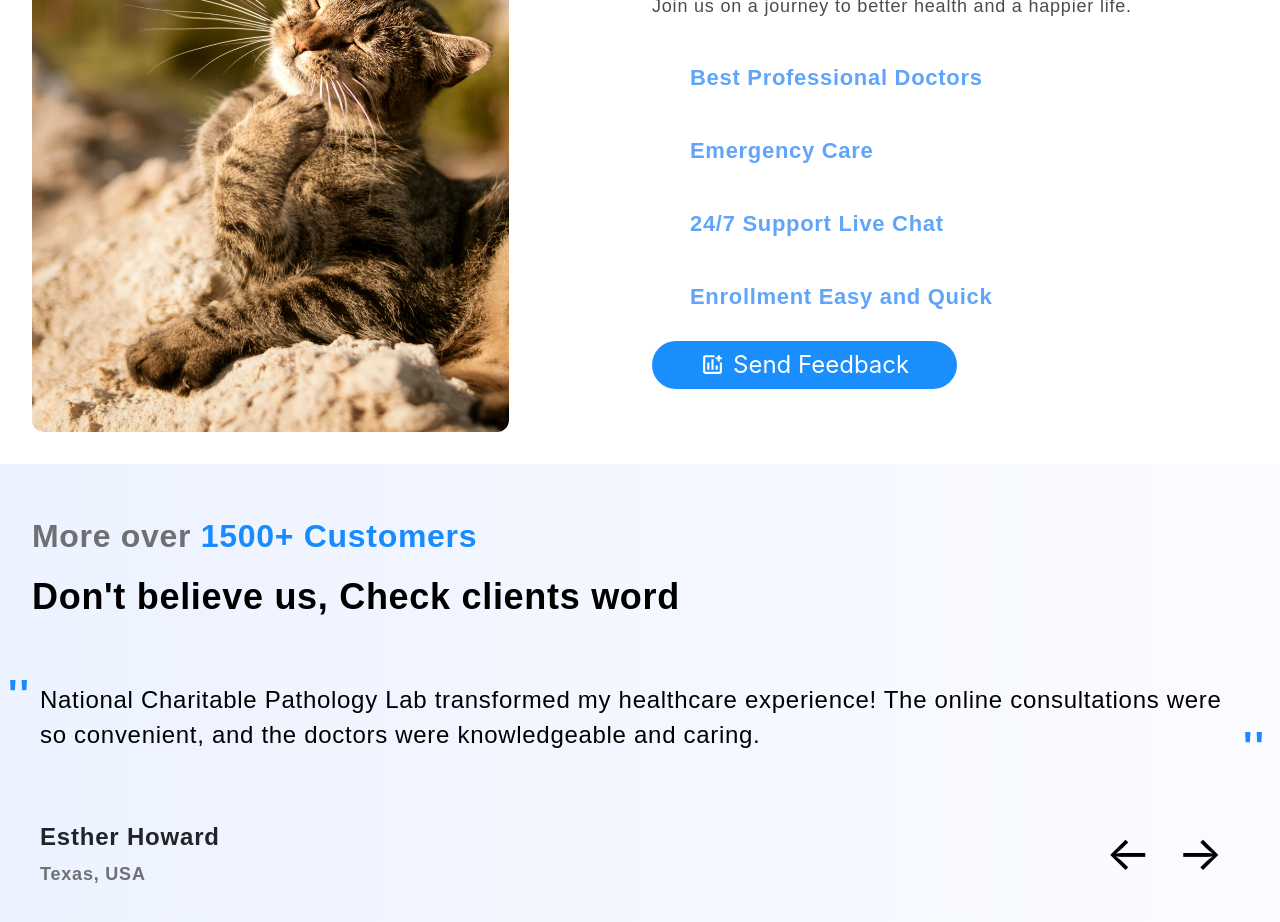
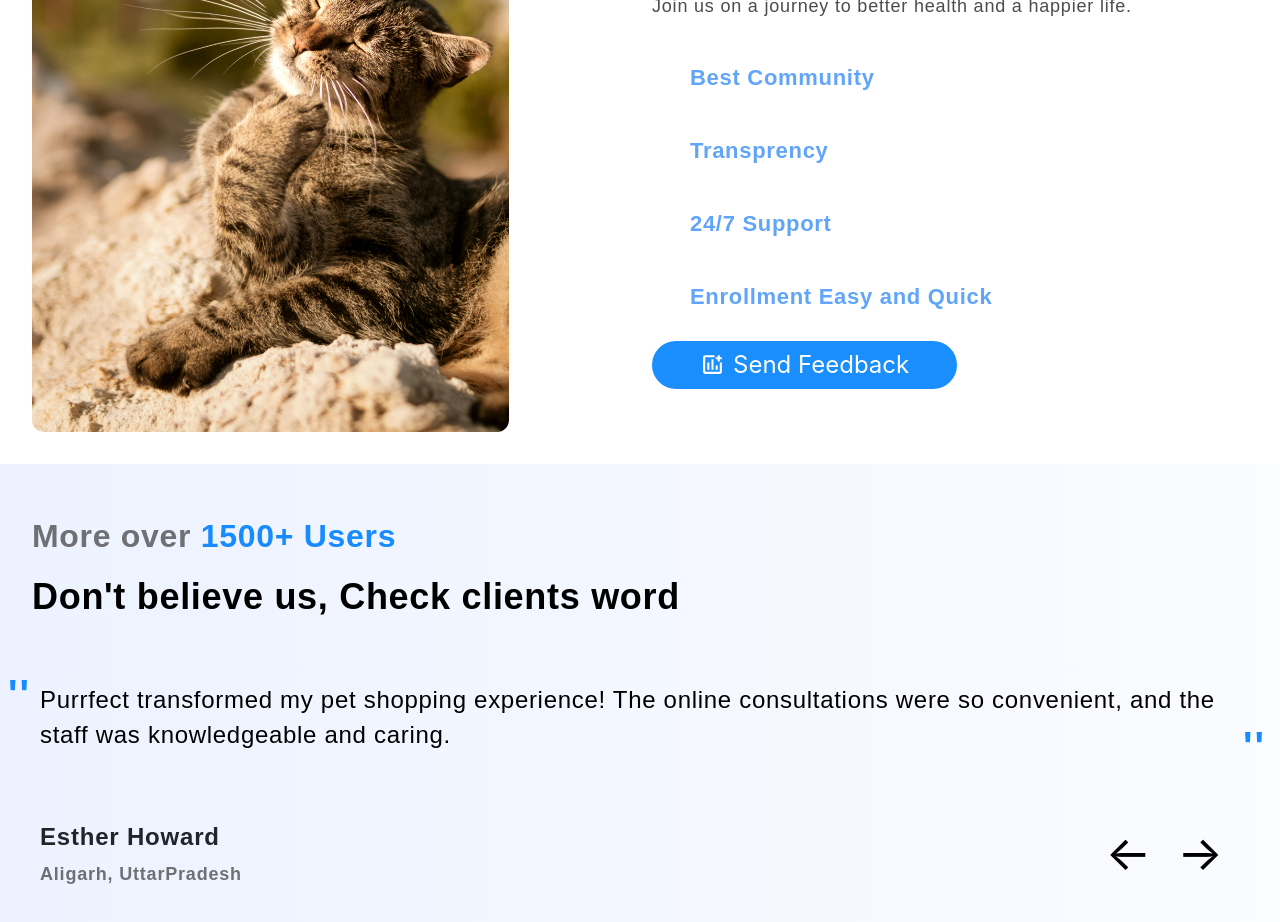
Before and after one commit to Wasid786/final-project-, a React (Create React App) app in the folder frontend/: page /contact in a window 1280 px wide. Shown: the part 600-1522 px from the top of the page. Built offline with nearby package versions, Linux system fonts and the light colour scheme; some icons are missing.

Commit message:
footer and reviews modify

```diff
--- a/frontend/src/Components/AboutInfoCard.jsx
+++ b/frontend/src/Components/AboutInfoCard.jsx
@@ -15,7 +15,7 @@ function AboutInfoCard() {
         </h3>
         <p className="info-description text-xl">
 
-Discover our online pet marketplace, echoing OLX's model, connecting buyers and sellers directly without fees or brokers. Find your perfect pet hassle-free, whether it's a loyal dog or a playful cat. With user-friendly features,
+Discover our online pet marketplace, echoing Purrfect's model, connecting buyers and sellers directly without fees or brokers. Find your perfect pet hassle-free, whether it's a loyal dog or a playful cat. With user-friendly features,
  our platform simplifies the process, making it easy to welcome a new furry friend into your home.
         </p>
       </div>
@@ -23,7 +23,7 @@ Discover our online pet marketplace, echoing OLX's model, connecting buyers and
       <div className="info-cards-content">
         <InformationCard
           title="Convenience"
-          description="OLX offers a seamless platform for buying and selling goods, allowing users to browse listings, communicate with sellers, and make transactions from the
+          description="Purrfect offers a seamless platform for buying and selling goods, allowing users to browse listings, communicate with sellers, and make transactions from the
           comfort of their homes, eliminating the need for physical visits to stores or markets."
           image={Convenience}
 
@@ -31,14 +31,14 @@ Discover our online pet marketplace, echoing OLX's model, connecting buyers and
 
         <InformationCard
           title="Variety"
-          description="With a vast array of categories and listings, OLX provides users with unparalleled choice, enabling them to find everything from electronics and vehicles to clothing and furniture, catering to
+          description="With a vast array of categories and listings, Purrfect provides users with unparalleled choice, enabling them to find everything from electronics and vehicles to clothing and furniture, catering to
           diverse needs and preferences with options ranging from brand new items to second-hand bargains."
           image={Variety}
         />
 
         <InformationCard
           title="Accessibility"
-          description="OLX's user-friendly interface and mobile app ensure accessibility for all, empowering users to buy and sell anytime, anywhere, with just a few taps on their smartphones or clicks on their computers,
+          description="Purrfect's user-friendly interface and mobile app ensure accessibility for all, empowering users to buy and sell anytime, anywhere, with just a few taps on their smartphones or clicks on their computers,
            democratizing commerce and enabling participation from a wide range of demographics and locations"
 
           image={Accessibility}
--- a/frontend/src/Components/ContactContentSection.jsx
+++ b/frontend/src/Components/ContactContentSection.jsx
@@ -39,7 +39,7 @@ function ContactContentSection() {
             <FaCircleCheck />
 
           </p>
-          <div> Best Professional Doctors</div>
+          <div> Best Community</div>
         </div>
         <div className="ba-checks ba-check-first flex gap-3 items-center text-blue-400">
 
@@ -47,7 +47,7 @@ function ContactContentSection() {
             <FaCircleCheck />
 
           </p>
-          <div>   Emergency Care</div>
+          <div>Transprency</div>
         </div>
         <div className="ba-checks ba-check-first flex gap-3 items-center text-blue-400">
 
@@ -55,7 +55,7 @@ function ContactContentSection() {
             <FaCircleCheck />
 
           </p>
-          <div>  24/7 Support Live Chat</div>
+          <div>  24/7 Support </div>
         </div>
         <div className="ba-checks ba-check-first flex gap-3 items-center text-blue-400">
 
--- a/frontend/src/Components/ContactReviews.jsx
+++ b/frontend/src/Components/ContactReviews.jsx
@@ -34,7 +34,7 @@ function ContactReviews() {
     <div className="review-section" id="reviews">
       <div className="rw-text-content">
         <p className="rw-text-title">
-          More over <span className="rw-text-num">1500+ Customers</span>
+          More over <span className="rw-text-num">1500+ Users</span>
         </p>
 
         <p className="rw-text-desc">Don't believe us, Check clients word</p>
--- a/frontend/src/Scripts/reviews.js
+++ b/frontend/src/Scripts/reviews.js
@@ -1,52 +1,52 @@
 export const customerReviews = [
   {
     "name": "Esther Howard",
-    "location": "Texas, USA",
-    "message": "National Charitable Pathology Lab transformed my healthcare experience! The online consultations were so convenient, and the doctors were knowledgeable and caring."
+    "location": "Aligarh, UttarPradesh",
+    "message": "Purrfect transformed my pet shopping experience! The online consultations were so convenient, and the staff was knowledgeable and caring."
   },
   {
     "name": "John Doe",
-    "location": "California, USA",
-    "message": "I found the perfect specialist for my condition through National Charitable Pathology Lab. The personalized treatment plan made all the difference. Thank you for prioritizing my health!"
+    "location": "Aligarh, UttarPradesh",
+    "message": "I found the perfect pet products for my furry friend through Purrfect. The personalized recommendations made all the difference. Thank you for prioritizing pet health!"
   },
   {
     "name": "Alice Smith",
-    "location": "New York, USA",
-    "message": "Booking appointments was a breeze, and the service exceeded my expectations. The doctors truly listen and provide effective solutions. 5 stars!"
+    "location": "Aligarh, UttarPradesh",
+    "message": "Ordering pet supplies was a breeze, and the service exceeded my expectations. The staff truly listens and provides effective solutions. 5 stars!"
   },
   {
     "name": "Bob Johnson",
-    "location": "Florida, USA",
-    "message": "National Charitable Pathology Lab is a game-changer! The emergency care saved me during a critical situation. Grateful for their quick and efficient support."
+    "location": "Delhi, India",
+    "message": "Purrfect is a game-changer! The emergency pet care saved me during a critical situation. Grateful for their quick and efficient support."
   },
   {
     "name": "Jane Brown",
-    "location": "Washington, USA",
-    "message": "I used to dread dental visits, but National Charitable Pathology Lab made it a pleasant experience. The dentist was gentle and professional. I'll definitely be back!"
+    "location": "Aligarh, UttarPradesh",
+    "message": "I used to dread pet store visits, but Purrfect made it a pleasant experience. The staff was gentle and professional. I'll definitely be back!"
   },
   {
     "name": "Robert Wilson",
-    "location": "Texas, USA",
-    "message": "Finally, a healthcare platform that puts patients first! The heart disease service provided comprehensive care and regular follow-ups. Thank you, National Charitable Pathology Lab!"
+    "location": "Aligarh, UttarPradesh",
+    "message": "Finally, a pet marketplace that puts pets first! The pet healthcare service provided comprehensive care and regular follow-ups. Thank you, Purrfect!"
   },
   {
     "name": "Mary Lee",
-    "location": "California, USA",
-    "message": "I've been using National Charitable Pathology Lab for a variety of health concerns, and each time, I received exceptional care. It's my go-to for all medical needs!"
+    "location": "Aligarh, UttarPradesh",
+    "message": "I've been using Purrfect for all my pet needs, and each time, I received exceptional service. It's my go-to for all pet-related concerns!"
   },
   {
     "name": "David Miller",
-    "location": "Texas, USA",
-    "message": "I highly recommend National Charitable Pathology Lab for online consultations. It's convenient, secure, and the doctors are top-notch. Great job, team!"
+    "location": "Mumbai, Maharastra",
+    "message": "I highly recommend Purrfect for online pet consultations. It's convenient, secure, and the staff are top-notch. Great job, team!"
   },
   {
     "name": "Sarah Johnson",
     "location": "Florida, USA",
-    "message": "The convenience of accessing medical notes online was fantastic. National Charitable Pathology Lab made managing my health records hassle-free! Best Healthcare services."
+    "message": "The convenience of accessing pet records online was fantastic. Purrfect made managing my pet's health records hassle-free! Best pet marketplace services."
   },
   {
     "name": "Michael Brown",
     "location": "New York, USA",
-    "message": "As a busy professional, National Charitable Pathology Lab has been a lifesaver. Quick prescriptions and refills without compromising on quality care. Thank you!"
+    "message": "As a busy pet owner, Purrfect has been a lifesaver. Quick deliveries and recommendations without compromising on quality care. Thank you!"
   }
 ];
--- a/frontend/src/pages/About.jsx
+++ b/frontend/src/pages/About.jsx
@@ -22,7 +22,7 @@ function About() {
           </h3>
           <p className="about-description md:text-xl">
             Welcome to Purrfect Pet Marketplace, where pet lovers unite! Our
-            platform mirrors the simplicity and transparency of OLX, connecting
+            platform mirrors the simplicity and transparency it connect
             buyers and sellers directly, sans fees or middlemen. Whether you
             seek a faithful canine companion or a mischievous feline friend, our
             user-friendly features streamline the process, ensuring a seamless
--- a/frontend/src/pages/Footer.jsx
+++ b/frontend/src/pages/Footer.jsx
@@ -26,19 +26,19 @@ function Footer() {
           <p className="ft-list-title">Services</p>
           <ul className="ft-list-items">
             <li>
-              <a href="#services">Emergency Care</a>
+              <a href="#services">24/7 Service </a>
             </li>
             <li>
-              <a href="#services">Heart Disease</a>
+              <a href="#services">Enrollment Easy  </a>
             </li>
             <li>
-              <a href="#services">Dental Care</a>
+              <a href="#services">24/7 Support </a>
             </li>
             <li>
-              <a href="#services">Prescription</a>
+              <a href="#services">Healthy Community </a>
             </li>
             <li>
-              <a href="#services">Insights for doctors</a>
+              <a href="#services">Insights for Pets</a>
             </li>
           </ul>
         </div>
@@ -73,18 +73,18 @@ function Footer() {
           <p className="ft-list-title">Talk To Us</p>
           <ul className="ft-list-items">
             <li>
-              <a href="mailto:nationalcharitablepathologylab@gmail.com">nationalcharitablepathologylab@gmail.com</a>
+              <a href="mailto:nationalcharitablepathologylab@gmail.com">wasidansari5284@gmail.com</a>
             </li>
             <li>
               <a href="mailto:sameerali53009@gmail.com">
-                sameerali53009@gmail.com
+                madara21cabsa342@gmail.com
               </a>
             </li>
             <li>
-              <a href="tel:+91 8630633575">+91 8630633575</a>
+              <a href="tel:+91 8630633575">+91 967854120</a>
             </li>
             <li>
-              <a href="tel:+91 8445315542">+91 8445315542</a>
+              <a href="tel:+91 8445315542">+91 8754120369</a>
             </li>
           </ul>
         </div>
```
Also changed, not shown: 4 other files (tests, documents, lock files or other folders).
